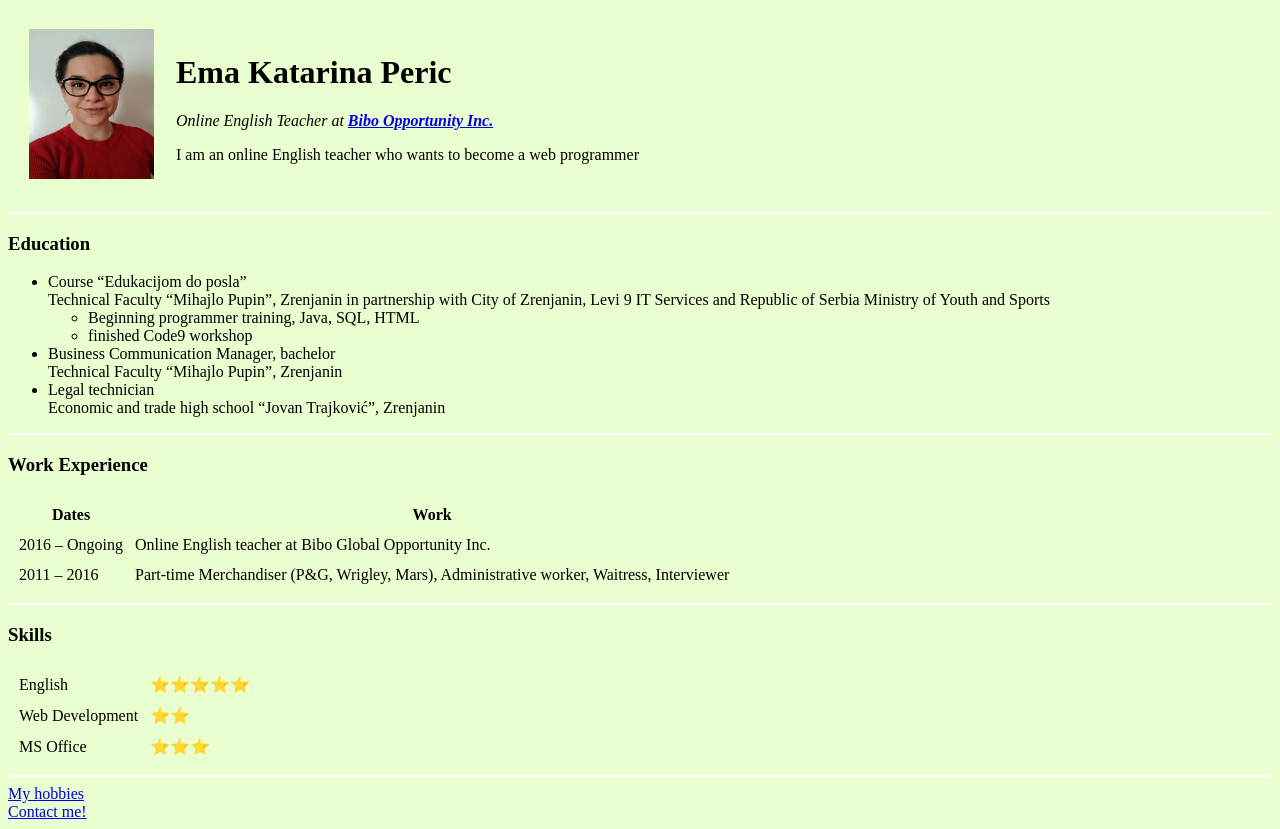
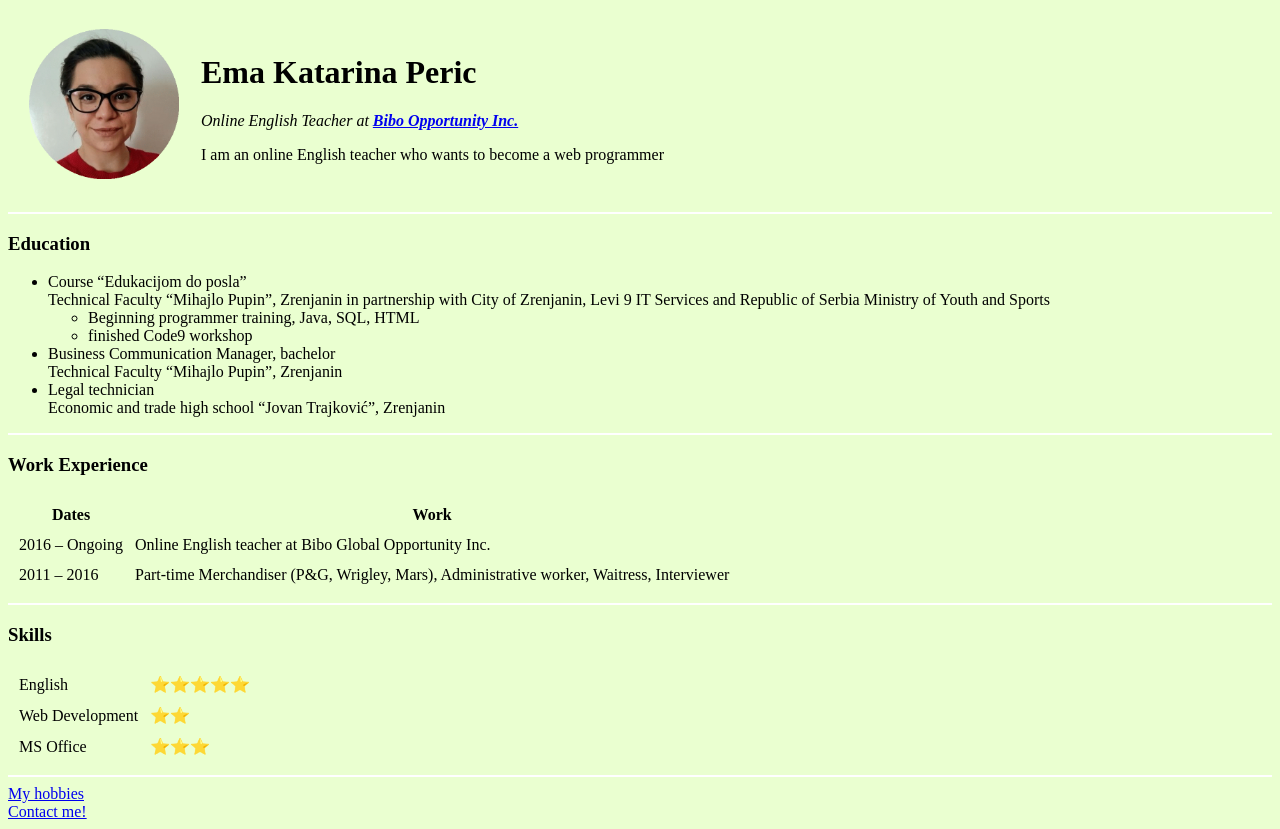
Before and after one commit to ekperic/cv2, a plain HTML site: page index.html in a window 1280 px wide. Drawn offline with Linux system fonts and the light colour scheme.

Commit message:
Update index.html

```diff
--- a/index.html
+++ b/index.html
@@ -22,7 +22,7 @@
 
   <table cellspacing="20">
     <tr>
-      <td> <img src="images/Ema.jpg" alt="Ema Katarina profile picture" height="150" width="125">
+      <td> <img src="images\ema.jpg.gif" alt="Ema Katarina profile picture" height="150" width="150">
       </td>
       <td>
         <h1>Ema Katarina Peric</h1>
```
